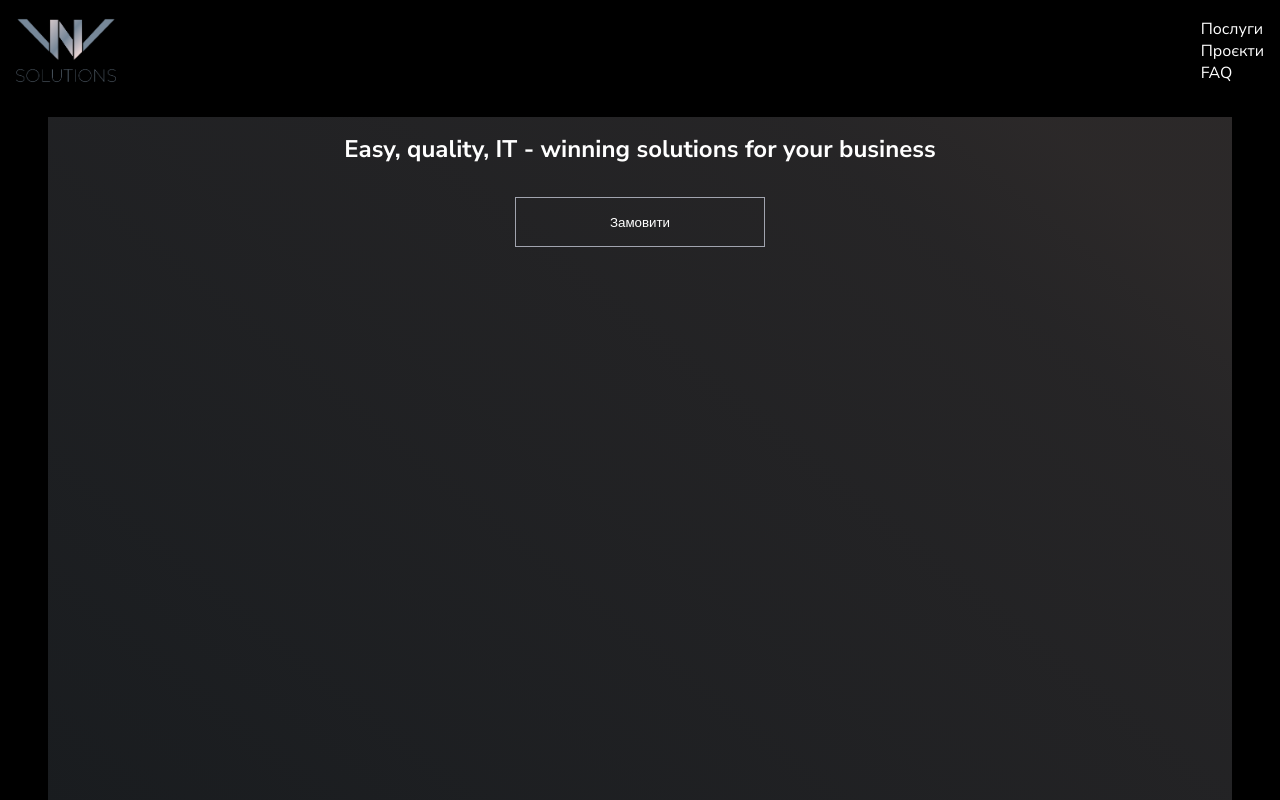
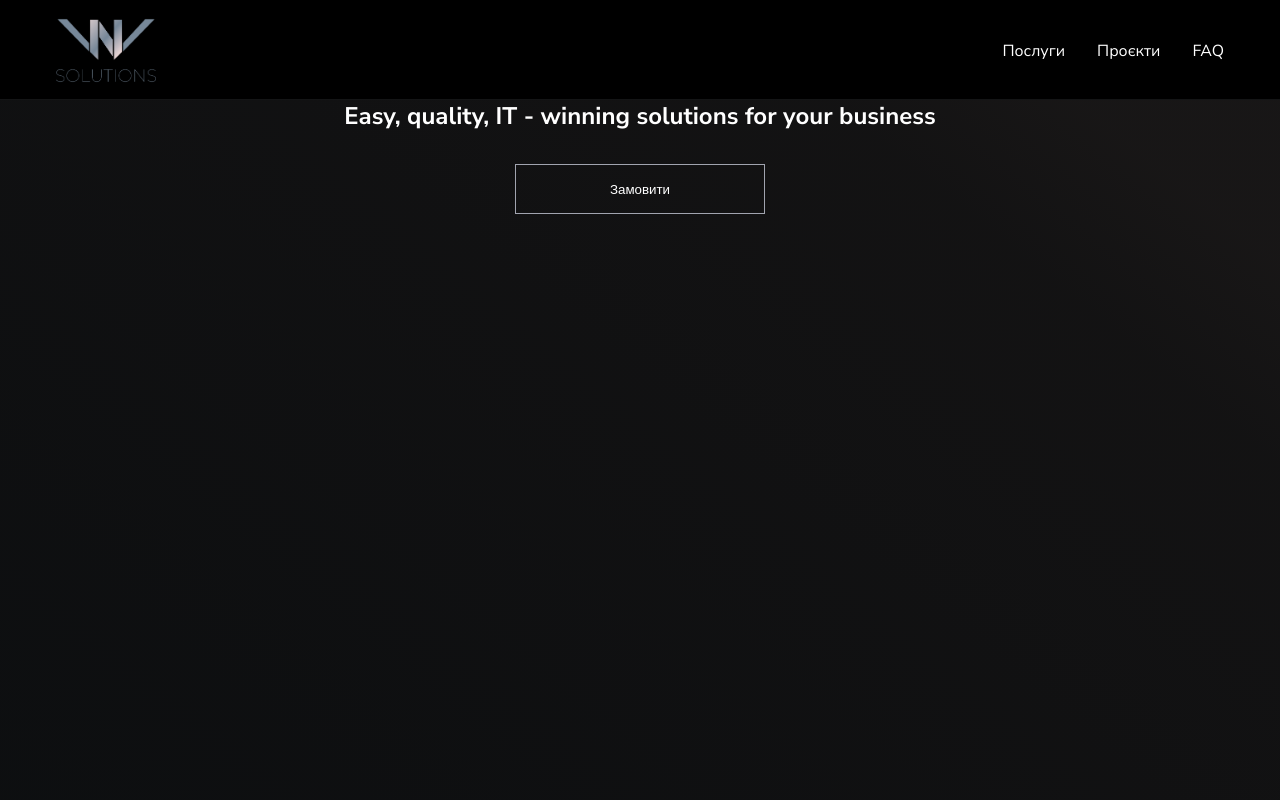
Before and after one commit to bakmaiev/vnv-tt, a React (Create React App) app: page / in a window 1280 px wide. Shown: the top 800 px of the page. Built offline with nearby package versions, Linux system fonts and the light colour scheme.

Commit message:
Add new changes

```diff
--- a/src/components/App/App.js
+++ b/src/components/App/App.js
@@ -1,3 +1,4 @@
+import { BrowserRouter } from "react-router-dom";
 import Footer from "../Footer/Footer";
 import Header from "../Header/Header";
 import Hero from "../Hero/Hero";
@@ -5,14 +6,14 @@ import Services from "../Services/Services";
 
 function App() {
   return (
-    <>
+    <BrowserRouter>
       <Header />
       <main>
         <Hero />
         <Services />
       </main>
       <Footer />
-    </>
+    </BrowserRouter>
   );
 }
 
--- a/src/components/Header/Header.jsx
+++ b/src/components/Header/Header.jsx
@@ -1,25 +1,42 @@
 import React from "react";
-import { StyledHeader, StyledImgWrapp } from "./Header.styled";
+import {
+  StyledHeader,
+  StyledLogoWrapp,
+  StyledMobileIcon,
+  StyledNav,
+  StyledNavItem,
+  StyledNavLink,
+  StyledNavList,
+} from "./Header.styled";
+import { FaBars } from "react-icons/fa";
 
 const Header = () => {
   return (
     <StyledHeader>
-      <StyledImgWrapp>
-        <img src={require("../../images/vnv-logo.png")} alt="Vnv-solutions" />
-      </StyledImgWrapp>
-      <nav>
-        <ul>
-          <li>
-            <a href="/">Послуги</a>
-          </li>
-          <li>
-            <a href="/">Проєкти</a>
-          </li>
-          <li>
-            <a href="/">FAQ</a>
-          </li>
-        </ul>
-      </nav>
+      <StyledNav>
+        <StyledLogoWrapp>
+          <StyledNavLink to="/">
+            <img
+              src={require("../../images/vnv-logo.png")}
+              alt="Vnv-solutions"
+            />
+          </StyledNavLink>
+        </StyledLogoWrapp>
+        <StyledMobileIcon>
+          <FaBars size={32} />
+        </StyledMobileIcon>
+        <StyledNavList>
+          <StyledNavItem>
+            <StyledNavLink to="services">Послуги</StyledNavLink>
+          </StyledNavItem>
+          <StyledNavItem>
+            <StyledNavLink to="projects">Проєкти</StyledNavLink>
+          </StyledNavItem>
+          <StyledNavItem>
+            <StyledNavLink to="faq">FAQ</StyledNavLink>
+          </StyledNavItem>
+        </StyledNavList>
+      </StyledNav>
     </StyledHeader>
   );
 };
--- a/src/components/Header/Header.styled.js
+++ b/src/components/Header/Header.styled.js
@@ -1,16 +1,49 @@
+import { Link } from "react-router-dom";
 import styled from "styled-components";
 
 export const StyledHeader = styled.header`
   box-sizing: border-box;
-  width: 100%;
+  position: sticky;
+  top: 0;
+  z-index: 10;
+  height: 100px;
+  background-color: #000;
+  border-bottom: 1px solid #a1a4af20;
+`;
+
+export const StyledNav = styled.nav`
+  box-sizing: border-box;
+  max-width: 1200px;
   padding: 0 16px;
-  margin-bottom: 16px;
-  height: fit-content;
+  margin-left: auto;
+  margin-right: auto;
   display: flex;
   justify-content: space-between;
   align-items: center;
 `;
 
-export const StyledImgWrapp = styled.div`
+export const StyledNavList = styled.ul`
+  display: flex;
+  gap: 32px;
+  @media screen and (max-width: 767px) {
+    display: none;
+  }
+`;
+
+export const StyledNavItem = styled.li``;
+
+export const StyledNavLink = styled(Link)``;
+
+export const StyledMobileIcon = styled.div`
+  display: none;
+
+  @media screen and (max-width: 767px) {
+    display: block;
+
+    cursor: pointer;
+  }
+`;
+
+export const StyledLogoWrapp = styled.div`
   width: 100px;
 `;
--- a/src/components/Hero/Hero.styled.js
+++ b/src/components/Hero/Hero.styled.js
@@ -6,16 +6,16 @@ export const StyledHero = styled.div`
   align-items: center;
   flex-direction: column;
   gap: 32px;
-  padding: 16px;
   margin-bottom: 16px;
-  background: linear-gradient(
+  background-image: linear-gradient(
     39deg,
-    rgba(120, 137, 153, 0.196516106442577) 0%,
-    rgba(140, 150, 164, 0.20211834733893552) 26%,
-    rgba(161, 164, 175, 0.20211834733893552) 50%,
-    rgba(186, 181, 188, 0.20211834733893552) 80%,
-    rgba(216, 202, 204, 0.19931722689075626) 91%
+    rgba(120, 137, 153, 0.106516106442577) 0%,
+    rgba(140, 150, 164, 0.10211834733893552) 26%,
+    rgba(161, 164, 175, 0.10211834733893552) 50%,
+    rgba(186, 181, 188, 0.10211834733893552) 80%,
+    rgba(216, 202, 204, 0.10931722689075626) 91%
   );
+  background: url{require(../../)};
 `;
 
 export const StyledTitle = styled.h1`
--- a/src/index.css
+++ b/src/index.css
@@ -18,7 +18,7 @@ body {
   margin: 0 auto;
 }
 
-main {
+/* main {
   display: flex;
   flex-direction: column;
   justify-content: center;
@@ -26,7 +26,7 @@ main {
   padding: 0 16px;
   height: 100%;
   margin: 0 auto;
-}
+} */
 
 a,
 h1,
```
Also changed, not shown: 1 other file (tests, documents, lock files or other folders).
